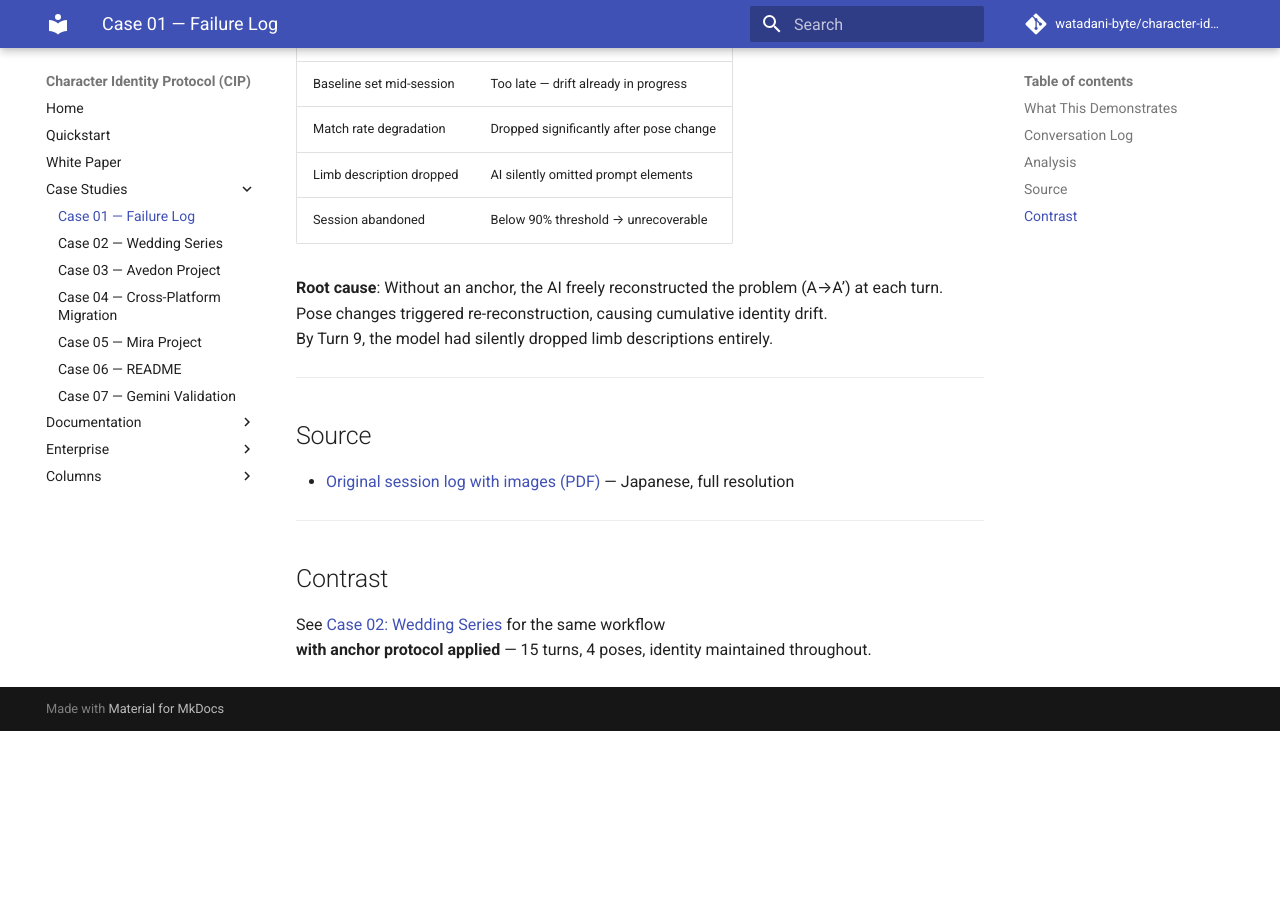
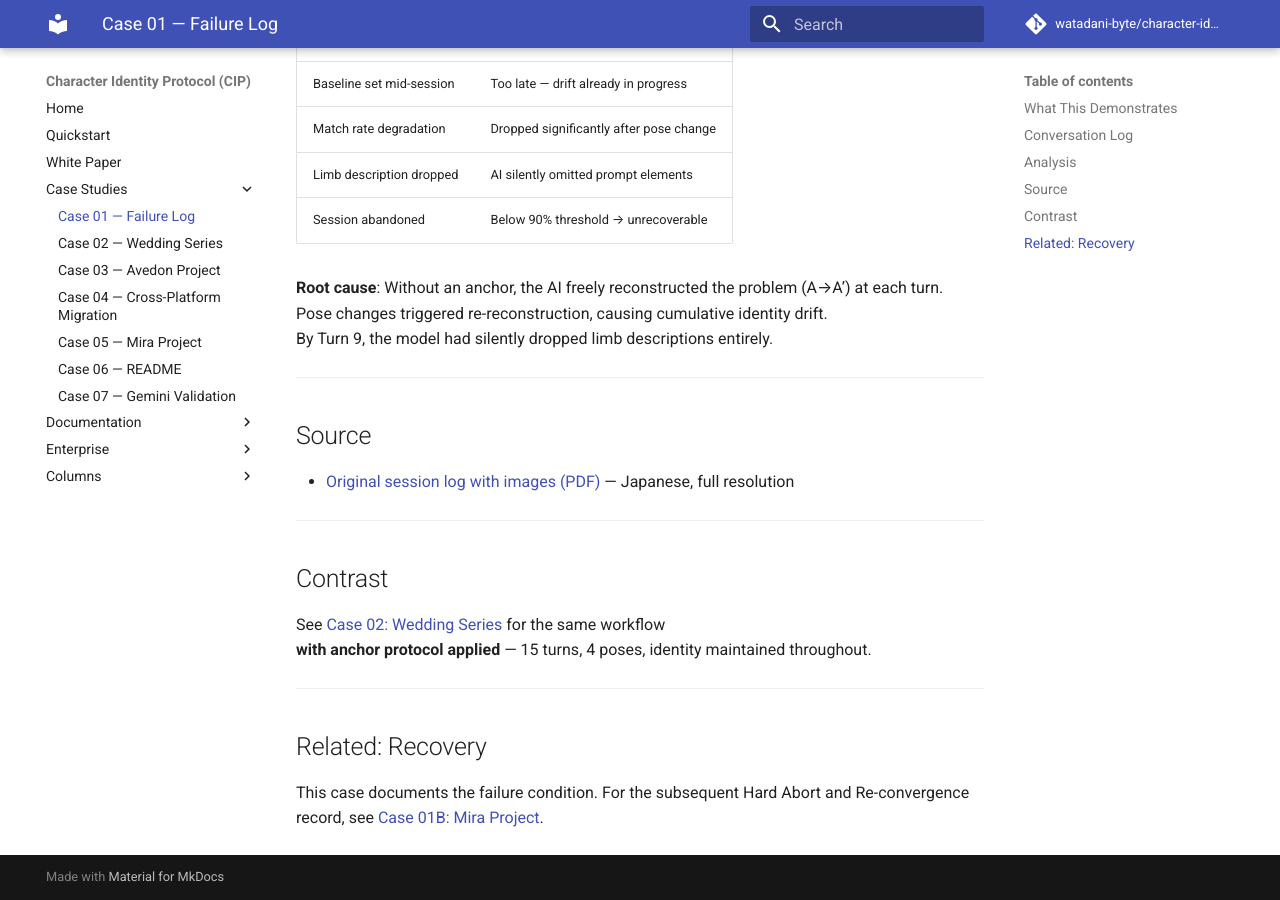
Before and after one commit to watadani-byte/character-identity-protocol, an MkDocs documentation site: the page built from docs/case_01_failure_log.md, in a window 1280 px wide and 900 px high, scrolled down 2638 px. Built offline with MkDocs 1.6.1 and Material for MkDocs 9.7.7, drawn with Linux system fonts in a browser that asks for light colours; comment, search, counter and statistics services are not loaded; before the commit the page ends 3369 px from its top, so only the background shows below that; some of the changed text lies outside the part shown.

Commit message:
case_01_failure_log.md を更新

```diff
--- a/docs/case_01_failure_log.md
+++ b/docs/case_01_failure_log.md
@@ -131,5 +131,12 @@ By Turn 9, the model had silently dropped limb descriptions entirely.
 
 ## Contrast
 
-See [Case 02: Wedding Series](case_02_wedding_series.md) for the same workflow
+See [Case 02: Wedding Series](../case_02_wedding_series/) for the same workflow
 **with anchor protocol applied** — 15 turns, 4 poses, identity maintained throughout.
+
+-----
+
+## Related: Recovery
+
+This case documents the failure condition.
+For the subsequent Hard Abort and Re-convergence record, see [Case 01B: Mira Project](case_01b_mira_project.md).
```
Also changed, not shown: other parts of docs/case_01_failure_log.md (+1 -1 lines).
